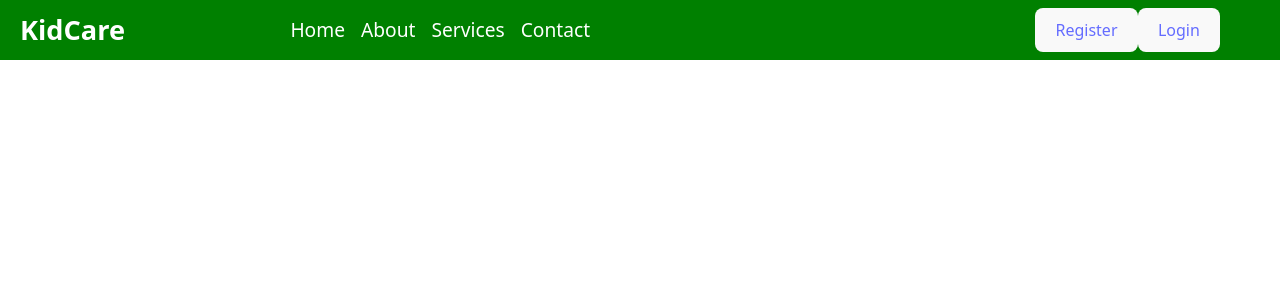
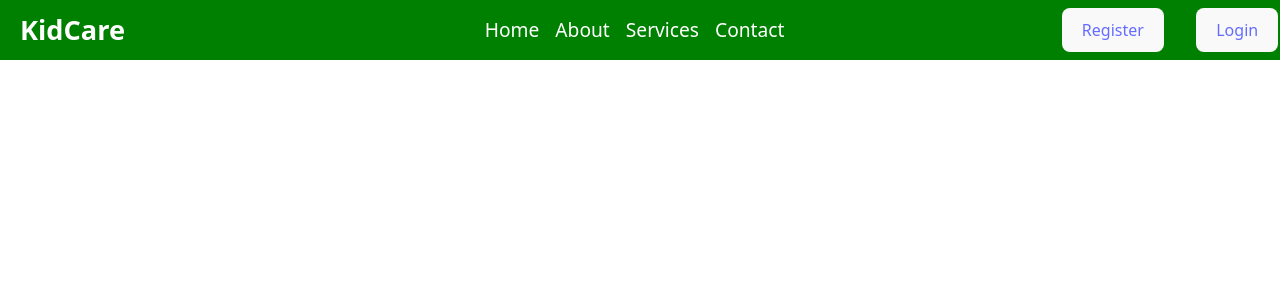
Before and after one commit to linscot10/KidCare, a Vue app in the folder kidcare_frontend/: page / in a window 1280 px wide. Shown: the top 300 px of the page. Built offline with nearby package versions, Linux system fonts and the light colour scheme.

Commit message:
navvigation and landing page

```diff
--- a/kidcare_frontend/src/components/Navbar.vue
+++ b/kidcare_frontend/src/components/Navbar.vue
@@ -70,13 +70,14 @@ display: flex;
 
 /* Navigation Links */
 .nav-links {
+  width: 400px;
   display: flex;
   list-style: none;
   gap: 1rem;
   align-items: center;
   justify-content: center;
   display: flex;
-  margin-right: 20rem;
+  margin-right: 1rem;
   height: 40px;
   font-size: 1.2rem;
 }
@@ -104,7 +105,12 @@ display: flex;
   justify-content:center;
   align-items:center;
   margin-right:5rem;
+  width: 100px;
 }
+button{
+  margin: 1rem;
+}
+
 
 /* Mobile Styles */
 @media (max-width: 768px) {
```
